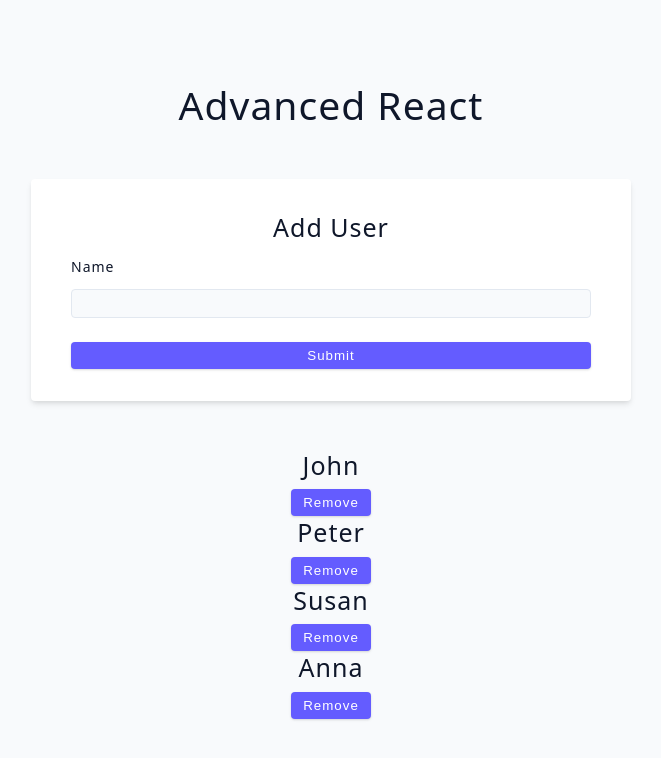
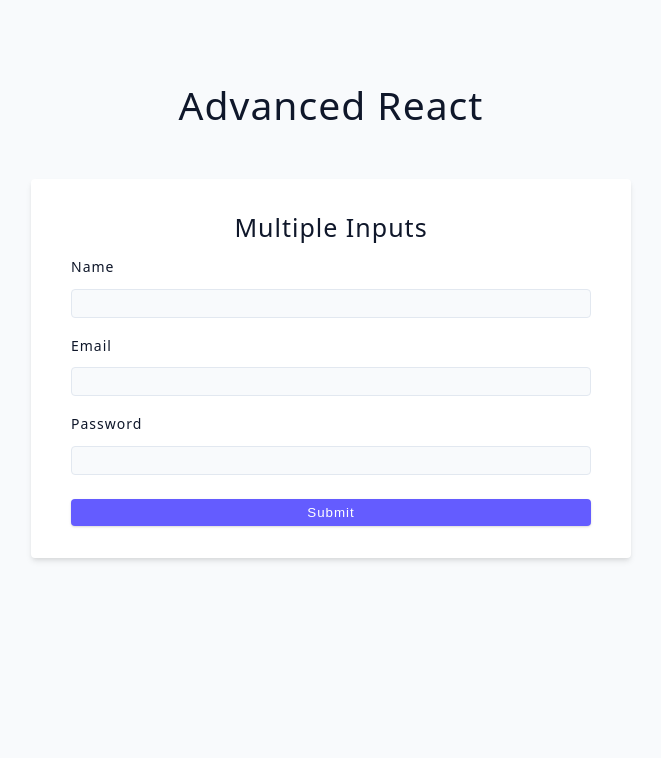
Before and after one commit to thenatural86/react-review, a React (Vite) app: page / in a window 1280 px wide. Shown: the top 758 px of the page, without its empty margins (309-970 px from the left). Built offline with nearby package versions, Linux system fonts and the light colour scheme.

Commit message:
multiple inputs

```diff
--- a/src/App.jsx
+++ b/src/App.jsx
@@ -1,4 +1,4 @@
-import Starter from './tutorial/06-forms/starter/02-user-challenge'
+import Starter from './tutorial/06-forms/starter/03-multiple-inputs'
 
 function App() {
   return (
--- a/src/tutorial/06-forms/starter/03-multiple-inputs.jsx
+++ b/src/tutorial/06-forms/starter/03-multiple-inputs.jsx
@@ -1,4 +1,16 @@
+import { useState } from 'react'
+
 const MultipleInputs = () => {
+  const [user, setUSer] = useState({
+    name: '',
+    email: '',
+    password: '',
+  })
+
+  const handleChange = (e) => {
+    setUSer({ ...user, [e.target.name]: e.target.value })
+  }
+
   return (
     <div>
       <form className='form'>
@@ -8,21 +20,42 @@
           <label htmlFor='name' className='form-label'>
             name
           </label>
-          <input type='text' className='form-input' id='name' />
+          <input
+            type='text'
+            className='form-input'
+            id='name'
+            value={user.name}
+            onChange={handleChange}
+            name='name'
+          />
         </div>
         {/* email */}
         <div className='form-row'>
           <label htmlFor='email' className='form-label'>
             Email
           </label>
-          <input type='email' className='form-input' id='email' />
+          <input
+            type='email'
+            className='form-input'
+            id='email'
+            value={user.email}
+            onChange={handleChange}
+            name='email'
+          />
         </div>
         {/* email */}
         <div className='form-row'>
           <label htmlFor='password' className='form-label'>
             Password
           </label>
-          <input type='password' className='form-input' id='password' />
+          <input
+            type='password'
+            className='form-input'
+            id='password'
+            value={user.password}
+            onChange={handleChange}
+            name='password'
+          />
         </div>
 
         <button type='submit' className='btn btn-block'>
@@ -30,6 +63,6 @@
         </button>
       </form>
     </div>
-  );
-};
-export default MultipleInputs;
+  )
+}
+export default MultipleInputs
```
